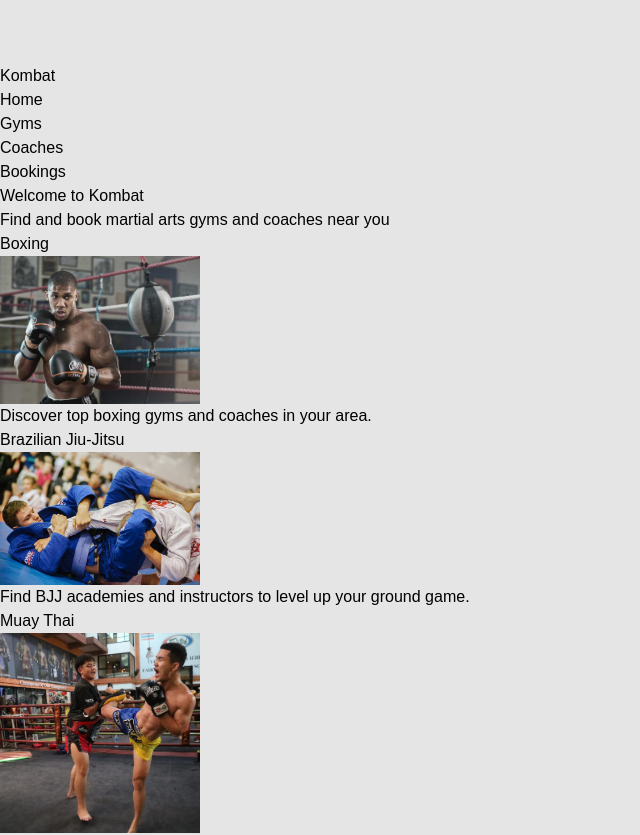
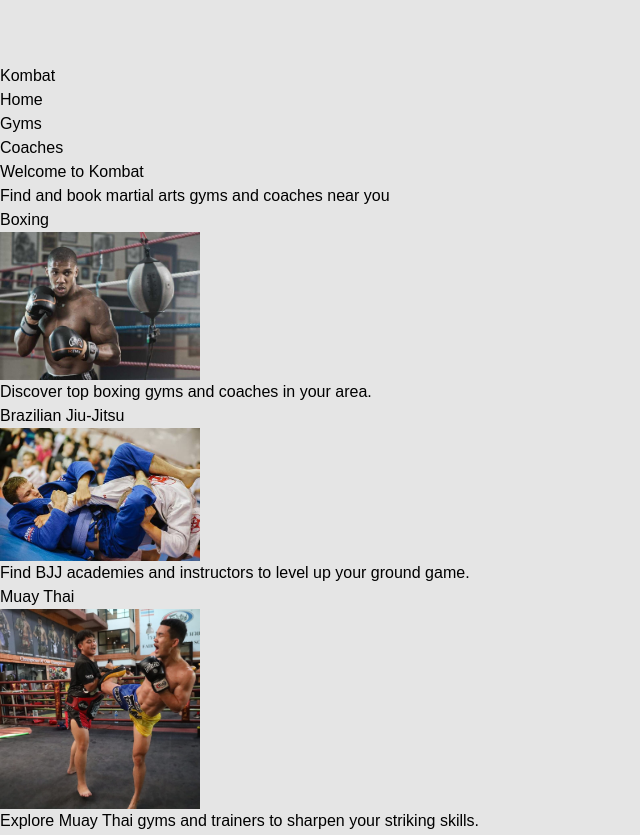
Before and after one commit to mikebrady0/Kombat, a Next.js app in the folder kombat/: page / in a window 1280 px wide. Shown: the top 835 px of the page, without its empty margins (0-640 px from the left). Built offline with nearby package versions, Linux system fonts and the light colour scheme; a web font is replaced by a local one.

Commit message:
removed booking link for production

```diff
--- a/kombat/src/app/layout.tsx
+++ b/kombat/src/app/layout.tsx
@@ -39,11 +39,6 @@ export default function RootLayout({
                   Coaches
                 </Link>
               </li>
-              <li>
-                <Link href="/bookings" className="hover:text-gray-300">
-                  Bookings
-                </Link>
-              </li>
             </ul>
           </nav>
         </header>
```
